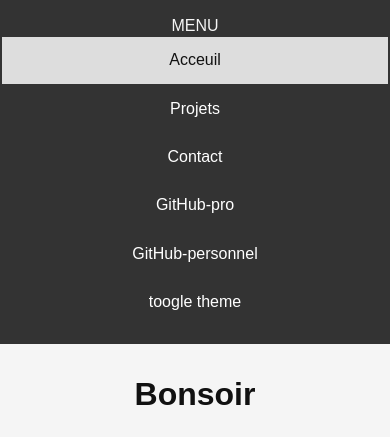
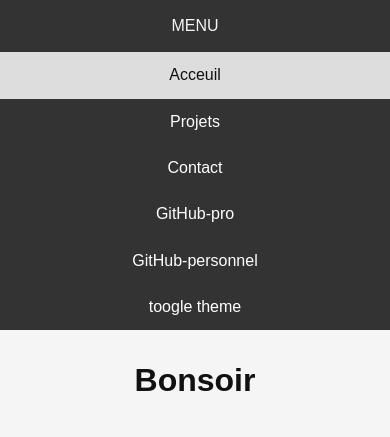
Before and after one commit to NilsPonsard/sautax-website, a plain HTML site: page index.html in a window 390 px wide. Both pictures are taken after a click on the element "MENU". Shown: the top 437 px of the page. Drawn offline with Linux system fonts and the light colour scheme.

Commit message:
mobile optimisation

```diff
--- a/css/style.css
+++ b/css/style.css
@@ -194,8 +194,17 @@ h2 {
     background: #333333;
     color: whitesmoke;
     text-align: center;
-    padding-top: 2vh;
+    padding-top: 0vh;
+    padding-bottom: 0vh;
+}
+.nav-mobile p {
+    color: whitesmoke;
+    margin: 0;
+    padding-top: 2vh ;
     padding-bottom: 2vh;
+}
+.nav-mobile .nav-lien{
+    margin: 0;
 }
 /*
 .nav-mobile:hover .dropdown{
@@ -244,6 +253,9 @@ footer p {
     .nav-pc {
       display: none ;
     }
+    .bouton{
+        margin: 0;
+    }
     .lama{
         margin-right: auto;
         margin-left: auto;
--- a/index.html
+++ b/index.html
@@ -18,7 +18,9 @@
 <body onload="loaded()">
     <nav id="top">
         <div onclick="toogleExpand()" class="nav-mobile">
-            MENU
+            <p>
+                MENU
+            </p>
             <div id="nav-dropdown" class="dropdown">
                 <a href="#" class="nav-lien active">Acceuil</a>
                 <a class="nav-lien " href="projets.html">Projets</a>
```
Also changed, not shown: projets.html (+3 -1 lines).
